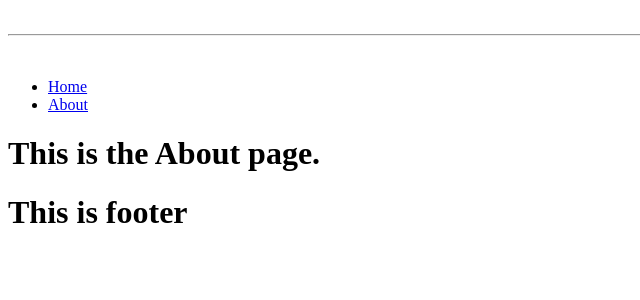
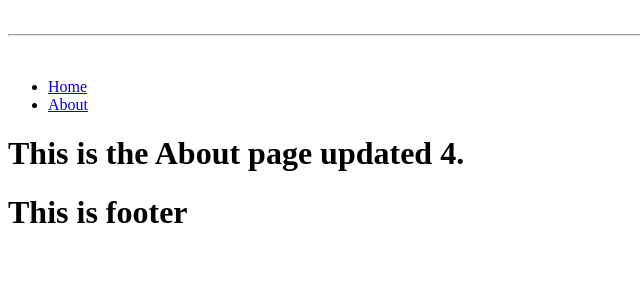
Before and after one commit to tranquyetdev/devsecops-101, a React (Vite) app in the folder apps/simple-react-app/: page /about in a window 1280 px wide. Shown: the top 300 px of the page, without its empty margins (0-640 px from the left). Built offline with nearby package versions, Linux system fonts and the light colour scheme.

Commit message:
ACP-0001 Setup GitHub action (#1)

```diff
--- a/apps/simple-react-app/src/app/about.tsx
+++ b/apps/simple-react-app/src/app/about.tsx
@@ -1,7 +1,7 @@
 export const About = () => {
   return (
     <div>
-      <h1>This is the About page.</h1>
+      <h1>This is the About page updated 4.</h1>
     </div>
   );
 };
```
Also changed, not shown: 1 other file (tests, documents, lock files or other folders).
